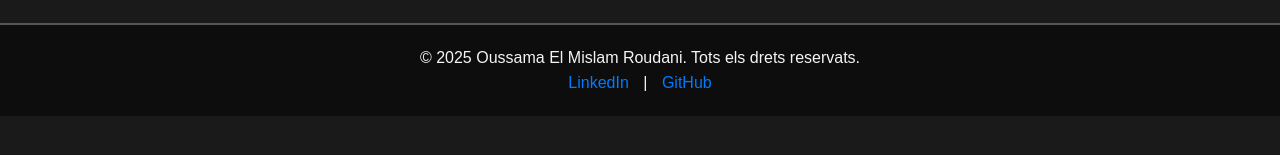
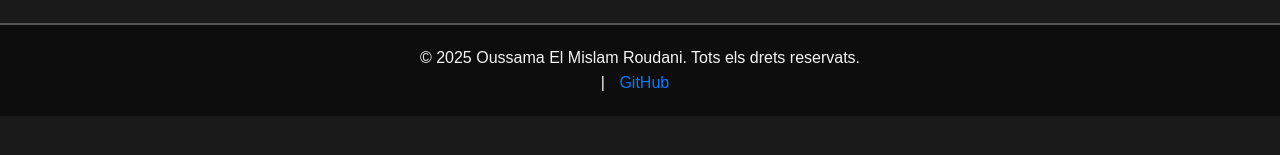
Before and after one commit to ITB2526-OussamaElMislam/TA05_Web_Oussama_ElMislam_Roudani, a plain HTML site: page projectes.html in a window 1280 px wide. Shown: the part 495-650 px from the top of the page. Drawn offline with Linux system fonts and the light colour scheme.

Commit message:
Update projectes.html

```diff
--- a/projectes.html
+++ b/projectes.html
@@ -57,8 +57,7 @@
     <footer>
         <div class="footer-content">
             <p>&copy; 2025 Oussama El Mislam Roudani. Tots els drets reservats.</p>
-            <div class="xarxes-socials">
-                <a href="[URL_Linkedin]" target="_blank">LinkedIn</a> |
+            <div class="xarxes-socials">|
                 <a href="https://github.com/ITB2526-OussamaElMislam" target="_blank">GitHub</a>
             </div>
         </div>
```
